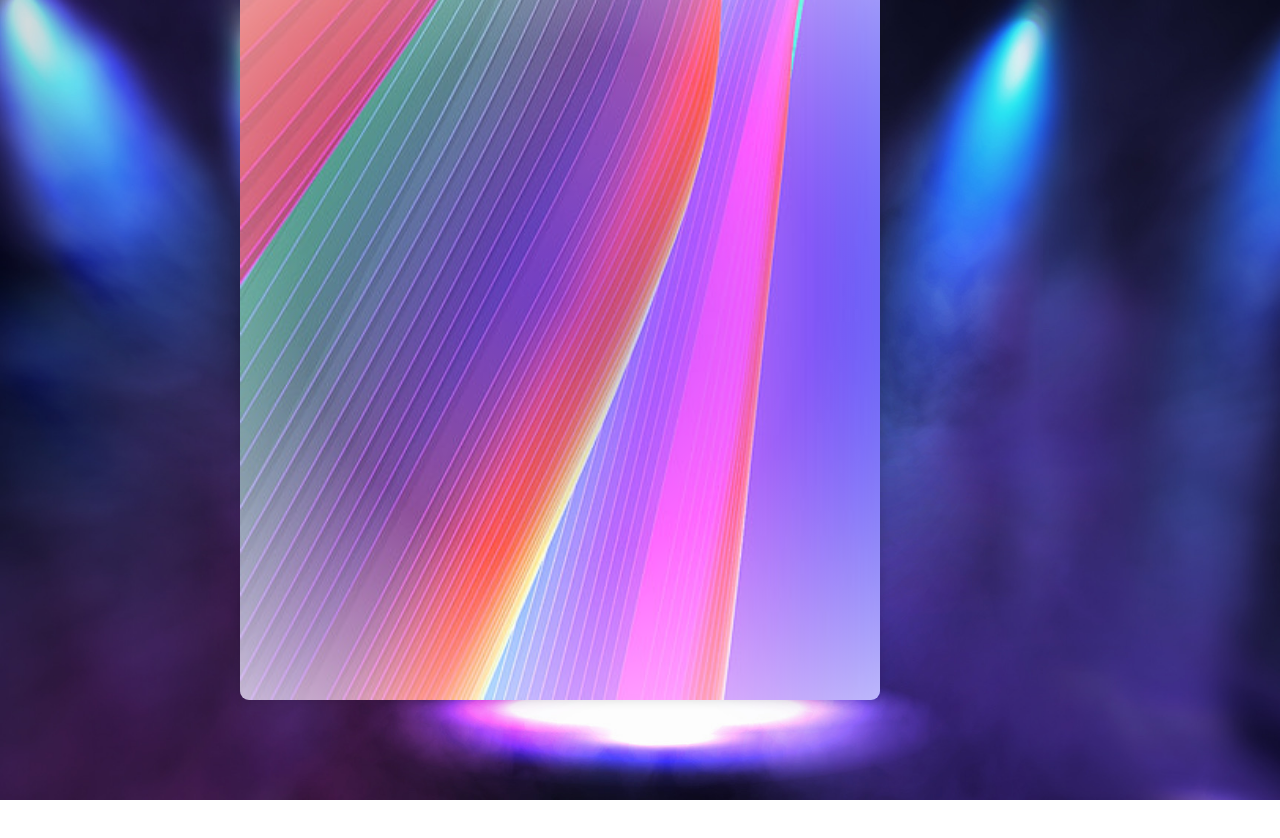
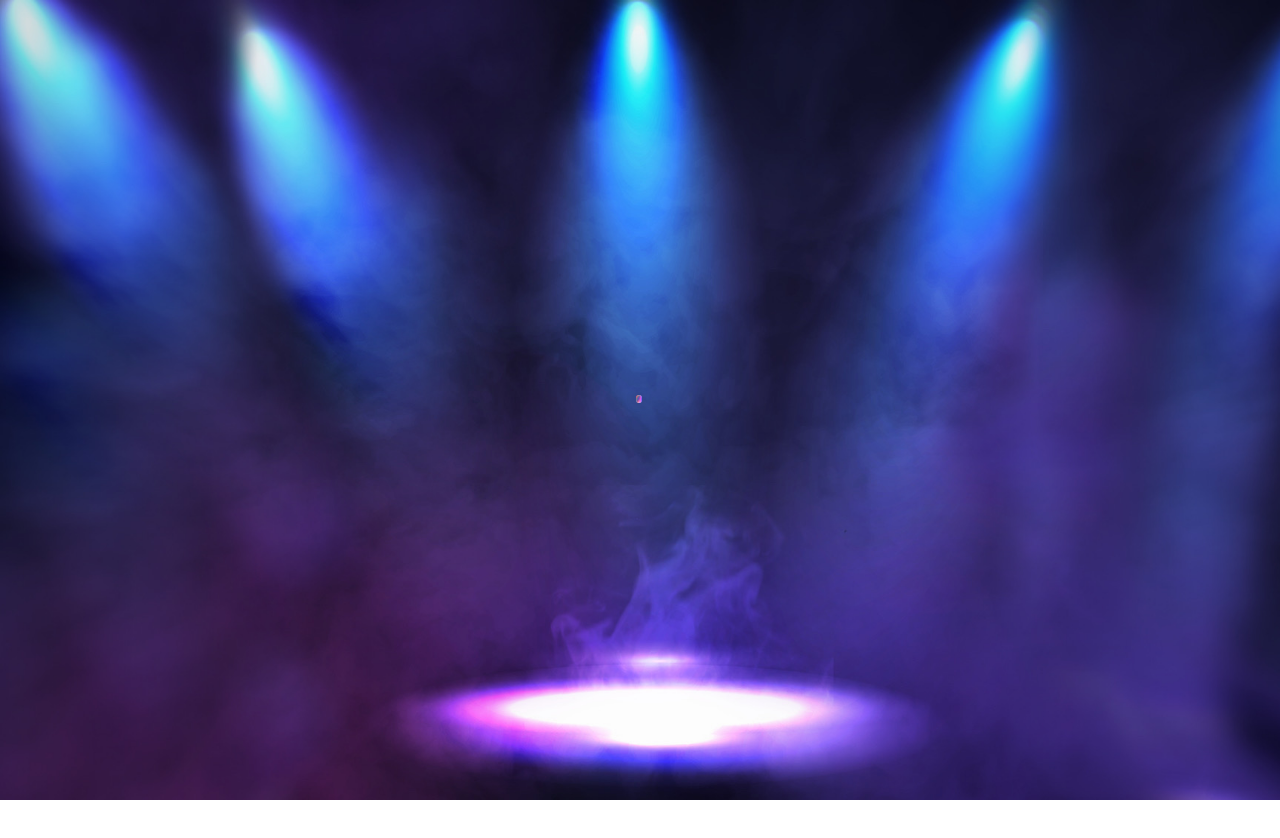
Before and after one commit to kimdoyeon1234/-, a plain HTML site: page index.html in a window 1280 px wide. After the commit the page ends 800 px from the top, so only its background shows below. Drawn offline with Linux system fonts and the light colour scheme.

Commit message:
Update index.html

```diff
--- a/index.html
+++ b/index.html
@@ -29,8 +29,8 @@
         }
 
         #frame {
-            width: 800px; /* 크기 조절 */
-            height: 1000px; /* 크기 조절 */
+            width: 8px; /* 크기 조절 */
+            height: 10px; /* 크기 조절 */
             transition: transform 200ms;
         }
 
```
